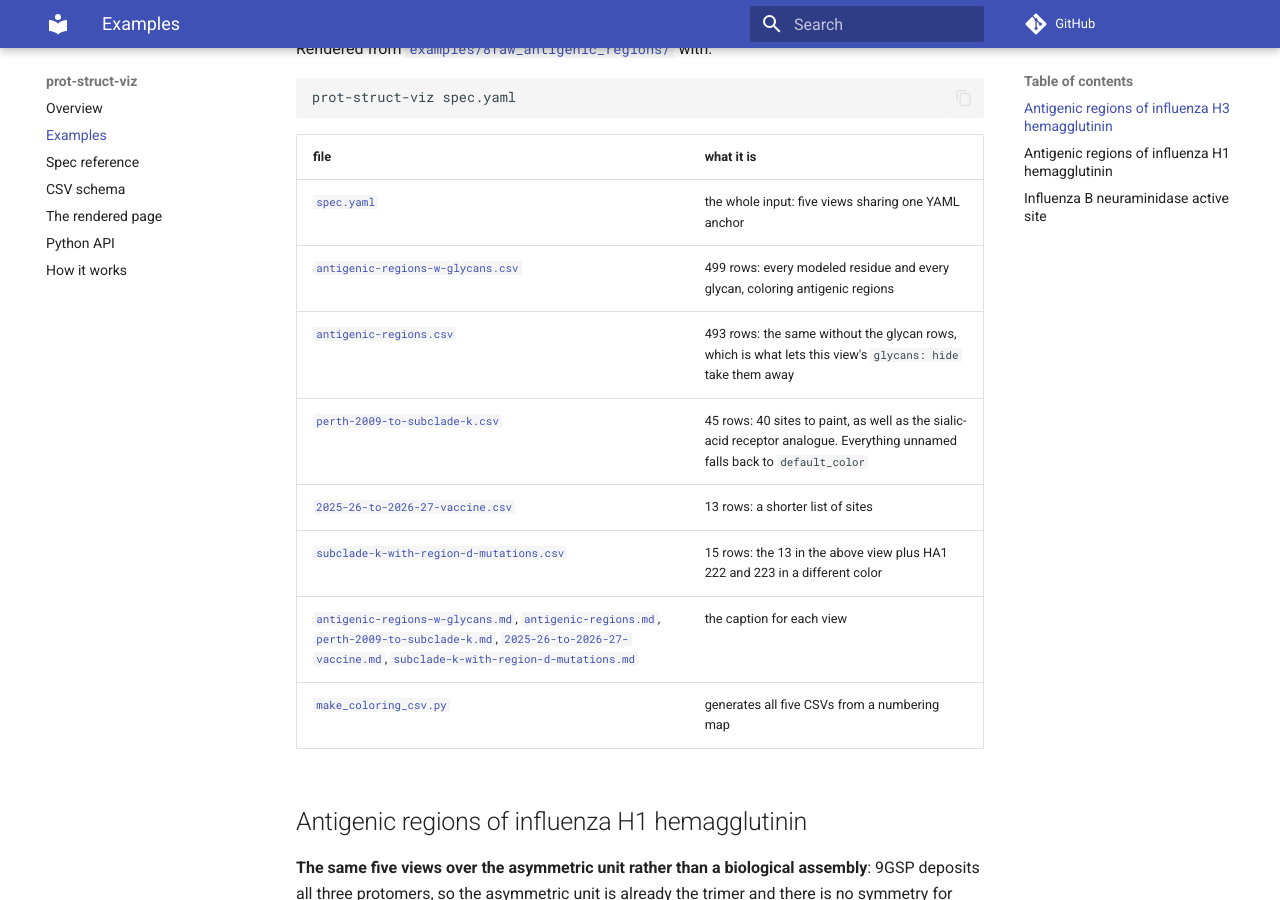
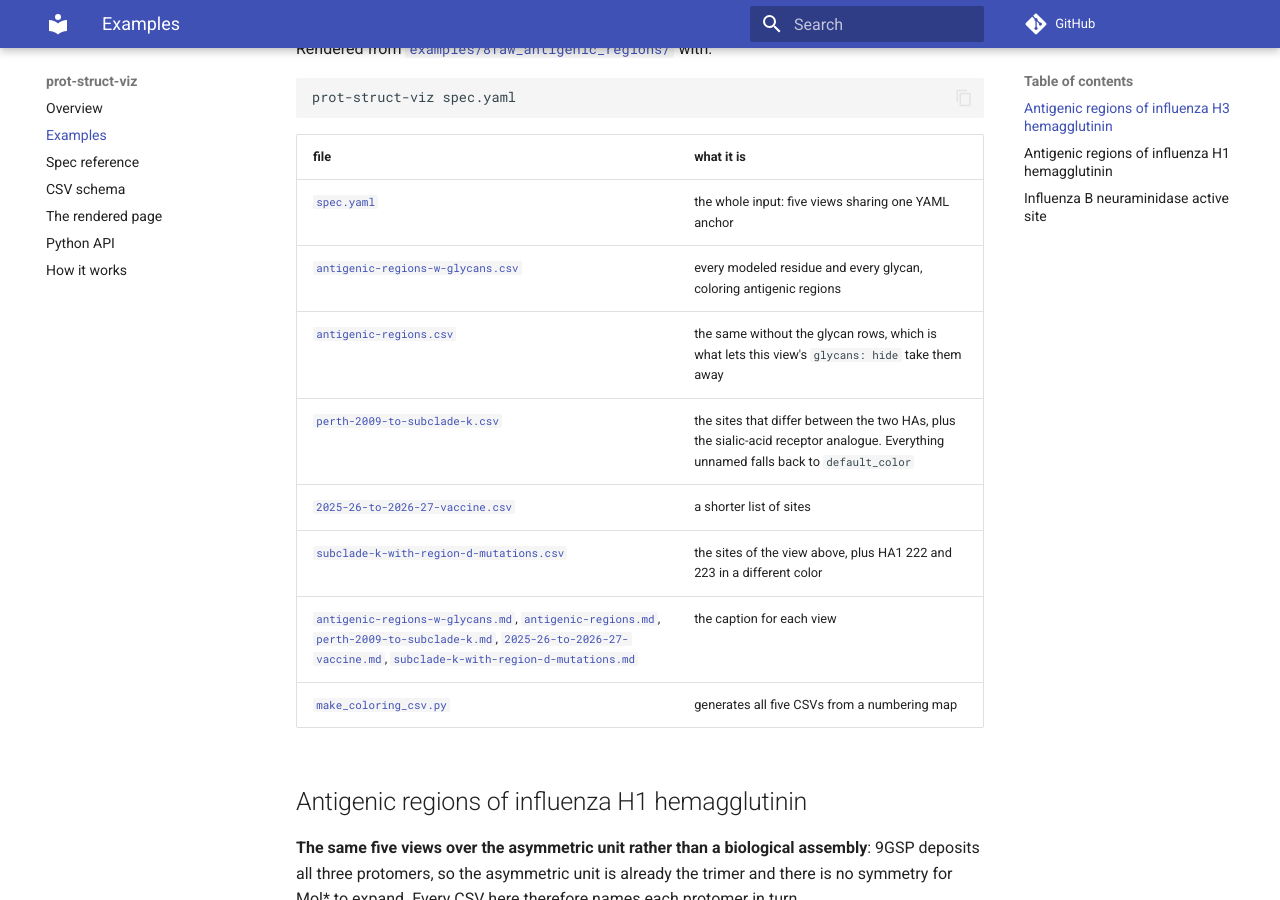
Before and after one commit to jbloomlab/prot-struct-viz, an MkDocs documentation site: the page built from docs/examples.md, in a window 1280 px wide and 900 px high, scrolled down 1385 px. Built offline with MkDocs 1.6.1 and Material for MkDocs 9.7.7, drawn with Linux system fonts in a browser that asks for light colours; comment, search, counter and statistics services are not loaded; some of the changed text lies outside the part shown.

Commit message:
Stop the README repeating docs/index.md, and drop stale counts
The README's quick start was byte-identical to docs/index.md's apart from one
sentence, which is the drift the docs-are-the-single-source rule exists to
prevent. It is a pointer now; the two files it showed are still shown once, on
the docs home page.

docs/examples.md described each input by its row count -- "499 rows", "1491
rows", "19 hand-written rows; 6 ask for a drawn label". Nothing checks those, so
regenerating a CSV silently falsified the page. Each file now says what it is,
in no more words than before.

Co-Authored-By: Claude Opus 5 <noreply@anthropic.com>

```diff
--- a/docs/examples.md
+++ b/docs/examples.md
@@ -35,11 +35,11 @@ prot-struct-viz spec.yaml
 | file | what it is |
 | --- | --- |
 | [`spec.yaml`](https://github.com/jbloomlab/prot-struct-viz/blob/main/examples/8faw_antigenic_regions/spec.yaml) | the whole input: five views sharing one YAML anchor |
-| [`antigenic-regions-w-glycans.csv`](https://github.com/jbloomlab/prot-struct-viz/blob/main/examples/8faw_antigenic_regions/antigenic-regions-w-glycans.csv) | 499 rows: every modeled residue and every glycan, coloring antigenic regions |
-| [`antigenic-regions.csv`](https://github.com/jbloomlab/prot-struct-viz/blob/main/examples/8faw_antigenic_regions/antigenic-regions.csv) | 493 rows: the same without the glycan rows, which is what lets this view's `glycans: hide` take them away |
-| [`perth-2009-to-subclade-k.csv`](https://github.com/jbloomlab/prot-struct-viz/blob/main/examples/8faw_antigenic_regions/perth-2009-to-subclade-k.csv) | 45 rows: 40 sites to paint, as well as the sialic-acid receptor analogue. Everything unnamed falls back to `default_color` |
-| [`2025-26-to-2026-27-vaccine.csv`](https://github.com/jbloomlab/prot-struct-viz/blob/main/examples/8faw_antigenic_regions/2025-26-to-2026-27-vaccine.csv) | 13 rows: a shorter list of sites |
-| [`subclade-k-with-region-d-mutations.csv`](https://github.com/jbloomlab/prot-struct-viz/blob/main/examples/8faw_antigenic_regions/subclade-k-with-region-d-mutations.csv) | 15 rows: the 13 in the above view plus HA1 222 and 223 in a different color |
+| [`antigenic-regions-w-glycans.csv`](https://github.com/jbloomlab/prot-struct-viz/blob/main/examples/8faw_antigenic_regions/antigenic-regions-w-glycans.csv) | every modeled residue and every glycan, coloring antigenic regions |
+| [`antigenic-regions.csv`](https://github.com/jbloomlab/prot-struct-viz/blob/main/examples/8faw_antigenic_regions/antigenic-regions.csv) | the same without the glycan rows, which is what lets this view's `glycans: hide` take them away |
+| [`perth-2009-to-subclade-k.csv`](https://github.com/jbloomlab/prot-struct-viz/blob/main/examples/8faw_antigenic_regions/perth-2009-to-subclade-k.csv) | the sites that differ between the two HAs, plus the sialic-acid receptor analogue. Everything unnamed falls back to `default_color` |
+| [`2025-26-to-2026-27-vaccine.csv`](https://github.com/jbloomlab/prot-struct-viz/blob/main/examples/8faw_antigenic_regions/2025-26-to-2026-27-vaccine.csv) | a shorter list of sites |
+| [`subclade-k-with-region-d-mutations.csv`](https://github.com/jbloomlab/prot-struct-viz/blob/main/examples/8faw_antigenic_regions/subclade-k-with-region-d-mutations.csv) | the sites of the view above, plus HA1 222 and 223 in a different color |
 | [`antigenic-regions-w-glycans.md`](https://github.com/jbloomlab/prot-struct-viz/blob/main/examples/8faw_antigenic_regions/antigenic-regions-w-glycans.md), [`antigenic-regions.md`](https://github.com/jbloomlab/prot-struct-viz/blob/main/examples/8faw_antigenic_regions/antigenic-regions.md), [`perth-2009-to-subclade-k.md`](https://github.com/jbloomlab/prot-struct-viz/blob/main/examples/8faw_antigenic_regions/perth-2009-to-subclade-k.md), [`2025-26-to-2026-27-vaccine.md`](https://github.com/jbloomlab/prot-struct-viz/blob/main/examples/8faw_antigenic_regions/2025-26-to-2026-27-vaccine.md), [`subclade-k-with-region-d-mutations.md`](https://github.com/jbloomlab/prot-struct-viz/blob/main/examples/8faw_antigenic_regions/subclade-k-with-region-d-mutations.md) | the caption for each view |
 | [`make_coloring_csv.py`](https://github.com/jbloomlab/prot-struct-viz/blob/main/examples/8faw_antigenic_regions/make_coloring_csv.py) | generates all five CSVs from a numbering map |
 
@@ -68,11 +68,11 @@ prot-struct-viz spec.yaml
 | file | what it is |
 | --- | --- |
 | [`spec.yaml`](https://github.com/jbloomlab/prot-struct-viz/blob/main/examples/9gsp_antigenic_regions/spec.yaml) | the full input spec |
-| [`antigenic-regions-w-glycans.csv`](https://github.com/jbloomlab/prot-struct-viz/blob/main/examples/9gsp_antigenic_regions/antigenic-regions-w-glycans.csv) | 1491 rows: every modeled residue of all three protomers, and every glycan, coloring antigenic regions |
-| [`antigenic-regions.csv`](https://github.com/jbloomlab/prot-struct-viz/blob/main/examples/9gsp_antigenic_regions/antigenic-regions.csv) | 1464 rows: the same without the glycan rows, which is what lets this view's `glycans: hide` take them away |
-| [`california-2009-to-d-3-1.csv`](https://github.com/jbloomlab/prot-struct-viz/blob/main/examples/9gsp_antigenic_regions/california-2009-to-d-3-1.csv) | 111 rows: 37 sites to color, once per protomer. Everything unnamed falls back to `default_color` |
-| [`d-3-1-to-d-3-1-1.csv`](https://github.com/jbloomlab/prot-struct-viz/blob/main/examples/9gsp_antigenic_regions/d-3-1-to-d-3-1-1.csv) | 12 rows: 4 sites, once per protomer |
-| [`d-3-1-1-with-g155e.csv`](https://github.com/jbloomlab/prot-struct-viz/blob/main/examples/9gsp_antigenic_regions/d-3-1-1-with-g155e.csv) | 15 rows: those 4 sites plus site 155 in a different color, again once per protomer |
+| [`antigenic-regions-w-glycans.csv`](https://github.com/jbloomlab/prot-struct-viz/blob/main/examples/9gsp_antigenic_regions/antigenic-regions-w-glycans.csv) | every modeled residue of all three protomers, and every glycan, coloring antigenic regions |
+| [`antigenic-regions.csv`](https://github.com/jbloomlab/prot-struct-viz/blob/main/examples/9gsp_antigenic_regions/antigenic-regions.csv) | the same without the glycan rows, which is what lets this view's `glycans: hide` take them away |
+| [`california-2009-to-d-3-1.csv`](https://github.com/jbloomlab/prot-struct-viz/blob/main/examples/9gsp_antigenic_regions/california-2009-to-d-3-1.csv) | the sites that differ, once per protomer. Everything unnamed falls back to `default_color` |
+| [`d-3-1-to-d-3-1-1.csv`](https://github.com/jbloomlab/prot-struct-viz/blob/main/examples/9gsp_antigenic_regions/d-3-1-to-d-3-1-1.csv) | the sites that differ, once per protomer |
+| [`d-3-1-1-with-g155e.csv`](https://github.com/jbloomlab/prot-struct-viz/blob/main/examples/9gsp_antigenic_regions/d-3-1-1-with-g155e.csv) | those sites plus site 155 in a different color, again once per protomer |
 | [`antigenic-regions-w-glycans.md`](https://github.com/jbloomlab/prot-struct-viz/blob/main/examples/9gsp_antigenic_regions/antigenic-regions-w-glycans.md), [`antigenic-regions.md`](https://github.com/jbloomlab/prot-struct-viz/blob/main/examples/9gsp_antigenic_regions/antigenic-regions.md), [`california-2009-to-d-3-1.md`](https://github.com/jbloomlab/prot-struct-viz/blob/main/examples/9gsp_antigenic_regions/california-2009-to-d-3-1.md), [`d-3-1-to-d-3-1-1.md`](https://github.com/jbloomlab/prot-struct-viz/blob/main/examples/9gsp_antigenic_regions/d-3-1-to-d-3-1-1.md), [`d-3-1-1-with-g155e.md`](https://github.com/jbloomlab/prot-struct-viz/blob/main/examples/9gsp_antigenic_regions/d-3-1-1-with-g155e.md) | the caption for each view |
 | [`make_coloring_csv.py`](https://github.com/jbloomlab/prot-struct-viz/blob/main/examples/9gsp_antigenic_regions/make_coloring_csv.py) | generates all five CSVs |
 
```
Also changed, not shown: other parts of docs/examples.md (+1 -1 lines), README.md (+10 -23 lines).
